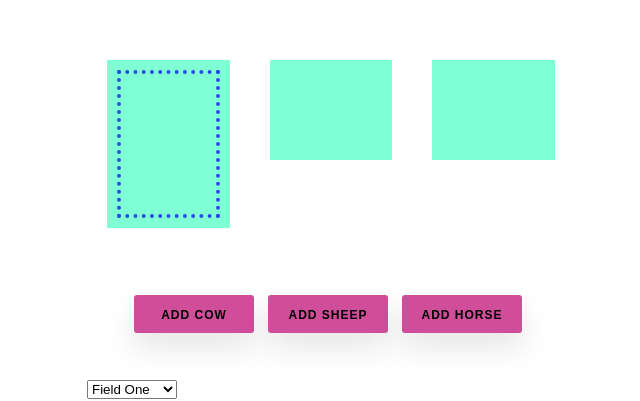
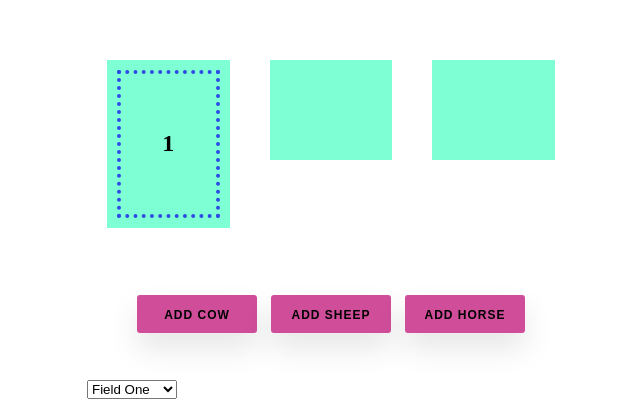
Before and after one commit to dkeparute/React, a React (Create React App) app: page / in a window 1280 px wide. Both pictures are taken after a click on the button "ADD SHEEP". Shown: the part 181-582 px from the top of the page, without its empty margins (309-949 px from the left). Built offline with nearby package versions, Linux system fonts and the light colour scheme.

Commit message:
Gyvuliai

```diff
--- a/src/App.jsx
+++ b/src/App.jsx
@@ -1,5 +1,6 @@
 import { useEffect, useState } from "react";
 import GroupAnimal from "./Components/GroupAnimal";
+import idGenerator from "./Common/idGenerator";
 
 function App() {
 
@@ -12,9 +13,15 @@ function App() {
         // pasidarom field kopija nes state busenos tiesiogiai negalime keist
         const fieldCopy = field.slice();
         // tada pridedame karve arba avi  i field kopija
-        fieldCopy.push({ animal: what, field: parseInt(fieldNumber) })
+        fieldCopy.push({
+            id: idGenerator(),
+            animal: what,
+            field: parseInt(fieldNumber)
+        });
         // atiduojam field kopija
         setField(fieldCopy);
+        // tuo paciu pasetinam i local storaga
+        localStorage.setItem('animals', JSON.stringify(fieldCopy));
         console.log(fieldCopy);
     }
 
@@ -22,36 +29,48 @@ function App() {
         setFieldNumber(event.target.value);
     }
 
-    useEffect(() => {
-        console.log('susirenderino');
-    }, [field])
+    const goHome= (id) => {
+        const fieldCopy = field.slice();
+        fieldCopy.forEach((a, i) => {
+            if(a.id === id) {
+                fieldCopy.splice(i, 1);
+            }
+        });
+        setField(fieldCopy);
+        localStorage.setItem('animals', JSON.stringify(fieldCopy));
+    }
 
     useEffect(() => {
-        console.log('susirenderino');
-    }, [fieldNumber])
+        // klausiam ar ka nors turi is gyvuliu
+        const animalsfromStorage = localStorage.getItem('animals');
+        if (null !== animalsfromStorage) {
+            setField(JSON.parse(animalsfromStorage));
+        }
+    }, []);
+
 
     return (
         <>
             <div className='field'>
                 <div className='field_part'>
                     {/* sukuriamas naujas komponentas GroupAnimal */}
-                    {field.map((fieldAnimal, index) => <GroupAnimal key={index} field={1} fieldAnimal={fieldAnimal}></GroupAnimal>)}
+                    {field.map((fieldAnimal, index) => <GroupAnimal key={index} field={1} fieldAnimal={fieldAnimal} goHome={goHome}></GroupAnimal>)}
                 </div>
                 <div className='field_part'>
                     {/* sukuriamas naujas komponentas GroupAnimal */}
-                    {field.map((fieldAnimal, index) => <GroupAnimal key={index} field={2} fieldAnimal={fieldAnimal}></GroupAnimal>)}
+                    {field.map((fieldAnimal, index) => <GroupAnimal key={index} field={2} fieldAnimal={fieldAnimal} goHome={goHome}></GroupAnimal>)}
                 </div>
                 <div className='field_part'>
                     {/* sukuriamas naujas komponentas GroupAnimal */}
-                    {field.map((fieldAnimal, index) => <GroupAnimal key={index} field={3} fieldAnimal={fieldAnimal}></GroupAnimal>)}
+                    {field.map((fieldAnimal, index) => <GroupAnimal key={index} field={3} fieldAnimal={fieldAnimal} goHome={goHome}></GroupAnimal>)}
                 </div>
             </div>
 
             <div>
                 <div className='buttons-holder'>
-                <button onClick={() => add('cow')}>Add cow</button>
-                <button onClick={() => add('sheep')}>Add sheep</button>
-                <button onClick={() => add('horse')}>Add horse</button>
+                    <button onClick={() => add('cow')}>Add cow</button>
+                    <button onClick={() => add('sheep')}>Add sheep</button>
+                    <button onClick={() => add('horse')}>Add horse</button>
                 </div>
                 <select value={fieldNumber} onChange={selectField}>
                     <option value={1}>Field One</option>
--- a/src/App.scss
+++ b/src/App.scss
@@ -128,12 +128,18 @@ button {
             border-radius: 50%;
             border: 4px dotted purple;
             margin: 10px;
+            display: flex;
+            justify-content: center;
+            align-items: center;
         }
         .sheep {
             height: 140px;
             width: 140px;
             border: 4px dotted rgb(47, 75, 230);
             margin: 10px;
+            display: flex;
+            justify-content: center;
+            align-items: center;
         }
         .horse {
             height: 100px;
@@ -141,12 +147,18 @@ button {
             border: 4px dotted rgb(219, 30, 30);
             transform: rotate(45deg);
             margin: 30px;
+            display: flex;
+            justify-content: center;
+            align-items: center;
+            h2 {
+                transform: rotate(-45deg);
+            }
         }
     }
 }
 .buttons-holder {
     margin: 40px;
     display: flex;
-    justify-content: flex-start;
-    align-items: flex-start;
+    justify-content: center;
+    align-items: center;
 }
--- /dev/null
+++ b/src/Common/idGenerator.js
@@ -0,0 +1,13 @@
+const idGenerator = () => {
+
+    let id = localStorage.getItem('lastId');
+    if(null === id) {
+        localStorage.setItem('lastId', 1);
+        return 1;
+    }
+    id =parseInt(id);
+    id++;
+    localStorage.setItem('lastId', id);
+    return id;
+}
+export default idGenerator;
--- a/src/Components/GroupAnimal.jsx
+++ b/src/Components/GroupAnimal.jsx
@@ -1,21 +1,27 @@
-function GroupAnimal({ fieldAnimal, field }) {
+function GroupAnimal({ fieldAnimal, field, goHome }) {
     // cia bus CONDITIONAL RENDERINGAS
 
-    if (field === fieldAnimal.field  && 'cow' === fieldAnimal.animal) {
+    if (field === fieldAnimal.field && 'cow' === fieldAnimal.animal) {
         return (
-            <div className='cow'></div>
+            <div className='cow' onClick={() => goHome(fieldAnimal.id)}>
+                <h2>               {fieldAnimal.id}</h2>
+            </div>
 
         );
     }
     else if (field === fieldAnimal.field && 'sheep' === fieldAnimal.animal) {
         return (
-            <div className='sheep'></div>
+            <div className='sheep'onClick={() => goHome(fieldAnimal.id)}>
+                <h2>               {fieldAnimal.id}</h2>
+            </div>
 
         );
     }
-    else if (field === fieldAnimal.field  && 'horse' === fieldAnimal.animal) {
+    else if (field === fieldAnimal.field && 'horse' === fieldAnimal.animal) {
         return (
-            <div className='horse'></div>
+            <div className='horse'onClick={() => goHome(fieldAnimal.id)}>
+                <h2>               {fieldAnimal.id}</h2>
+            </div>
 
         );
     }
```
